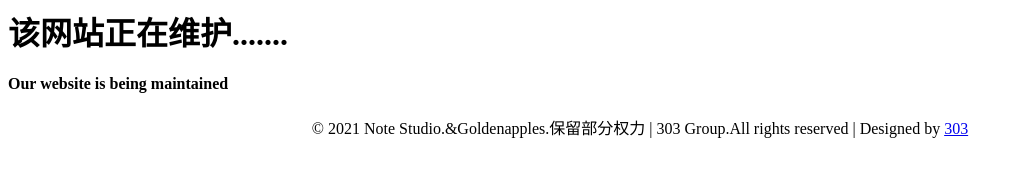
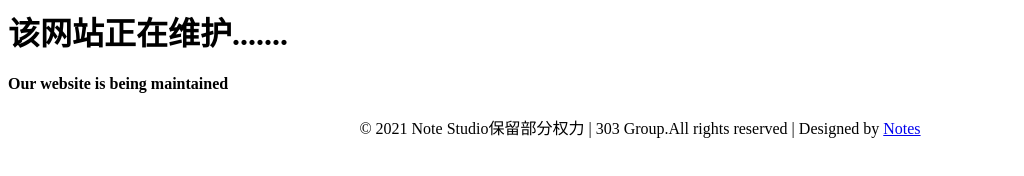
Before and after one commit to NTCloud/303, a plain HTML site: page index.html in a window 1280 px wide. Shown: the whole page, without its empty margins (0-1024 px from the left). Drawn offline with Linux system fonts and the light colour scheme.

Commit message:
Update index.html

```diff
--- a/index.html
+++ b/index.html
@@ -2,4 +2,4 @@
 <title>303</title>
 <h1>该网站正在维护.......</h1>
 <h4>Our website is being maintained</h4>
-<center>© 2021 Note Studio.&Goldenapples.保留部分权力 | 303 Group.All rights reserved | Designed by <a href="https://303.goldenapples.top">303
+<center>© 2021 Note Studio保留部分权力 | 303 Group.All rights reserved | Designed by <a href="https://www.NoteStudio.top">Notes
```
